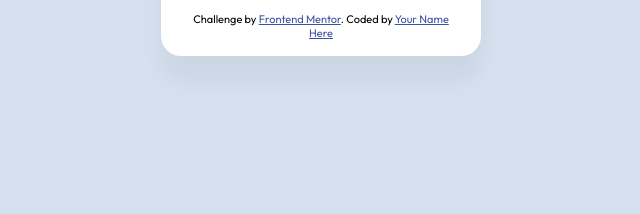
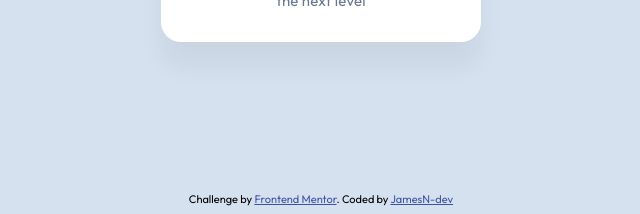
Before and after one commit to JamesN-dev/frontend-mentor-challenges, a plain HTML site: page learning-paths/getting-started/qr-code-component-main/index.html in a window 1280 px wide. Shown: the part 616-830 px from the top of the page, without its empty margins (319-959 px from the left). Drawn offline with Linux system fonts and the light colour scheme.

Commit message:
Moved attribution to a footer

```diff
--- a/learning-paths/getting-started/qr-code-component-main/index.html
+++ b/learning-paths/getting-started/qr-code-component-main/index.html
@@ -22,13 +22,14 @@
             <h1 class="header1">Improve your front-end skills by building projects</h1>
 
             <p class="para1">Scan the QR code to visit Frontend Mentor and take your coding skills to the next level</p>
-
-            <div class="attribution">
-            Challenge by <a href="https://www.frontendmentor.io?ref=challenge" target="_blank">Frontend Mentor</a>.
-            Coded by <a href="#">Your Name Here</a>
-            </div>
         </div>
     </div>
   </div>
+  <footer>
+    <div class="attribution">
+    Challenge by <a href="https://www.frontendmentor.io?ref=challenge" target="_blank">Frontend Mentor</a>.
+    Coded by <a href="#">JamesN-dev</a>
+    </div>
+  </footer>
 </body>
 </html>
```
Also changed, not shown: index.html (+6 -4 lines).
